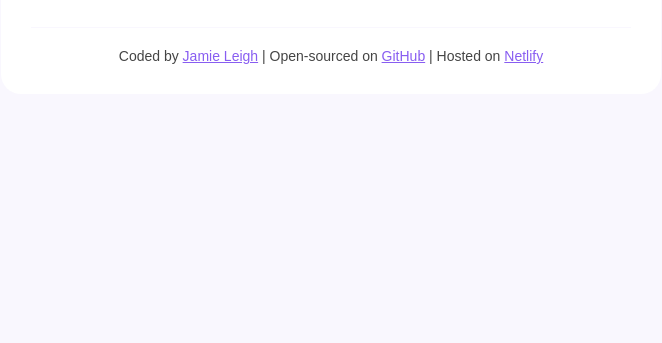
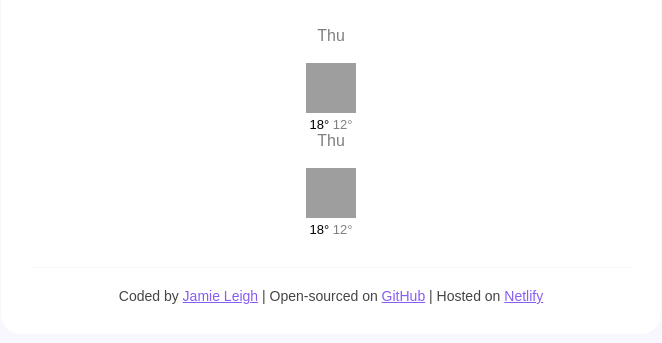
Before and after one commit to j4mieLeigh/Weather-App-DRAFT, a plain HTML site: page index.html in a window 1280 px wide. Shown: the part 275-618 px from the top of the page, without its empty margins (309-971 px from the left). Drawn offline with nearby package versions, Linux system fonts and the light colour scheme; no server answers; grey boxes are pictures that could not be loaded.

Commit message:
Drafted forecast html and css

```diff
--- a/index.html
+++ b/index.html
@@ -55,13 +55,47 @@
           class="current-weather-details"
           id="current-weather-details"
         >
-          <span id="day"></span> <span id="time"></span>,
+          <span id="time"></span>,
           <span id="current-condition"></span>
           <br />
           Humidity: <strong id="current-humidity"></strong>%, Wind:
           <strong id="current-wind"></strong>km/h
         </div>
       </main>
+      <div class="forecast">
+        <div class="row">
+          <div class="col-2">
+            <div class="forecast-day">Thu</div>
+            <br />
+            <img
+              src="https://encrypted-tbn0.gstatic.com/images?q=tbn:ANd9GcTvkh118n2ub-5tCEjQ3rtZWm72TUP_tOj41g&usqp=CAU"
+              id="day-one-forecast-emoji"
+              height="50"
+              width="50"
+            />
+            <br />
+            <div class="forecast-temps">
+              <span class="max-temp">18°</span>
+              <span class="min-temp">12°</span>
+            </div>
+          </div>
+          <div class="col-2">
+            <div class="forecast-day">Thu</div>
+            <br />
+            <img
+              src="https://encrypted-tbn0.gstatic.com/images?q=tbn:ANd9GcTvkh118n2ub-5tCEjQ3rtZWm72TUP_tOj41g&usqp=CAU"
+              id="day-one-forecast-emoji"
+              height="50"
+              width="50"
+            />
+            <br />
+            <div class="forecast-temps">
+              <span class="max-temp">18°</span>
+              <span class="min-temp">12°</span>
+            </div>
+          </div>
+        </div>
+      </div>
       <footer>
         Coded by
         <a
--- a/src/draft.css
+++ b/src/draft.css
@@ -97,3 +97,25 @@ a {
   line-height: 1.5;
   margin-bottom: 30px;
 }
+
+.forecast {
+  color: black;
+  margin: 30px 0;
+  text-align: center;
+}
+
+.forecast-day {
+  font-size: 16px;
+  opacity: 0.5;
+}
+
+.forecast-temps {
+  font-size: 13px;
+}
+
+.max-temp {
+}
+
+.min-temp {
+  opacity: 0.5;
+}
```
